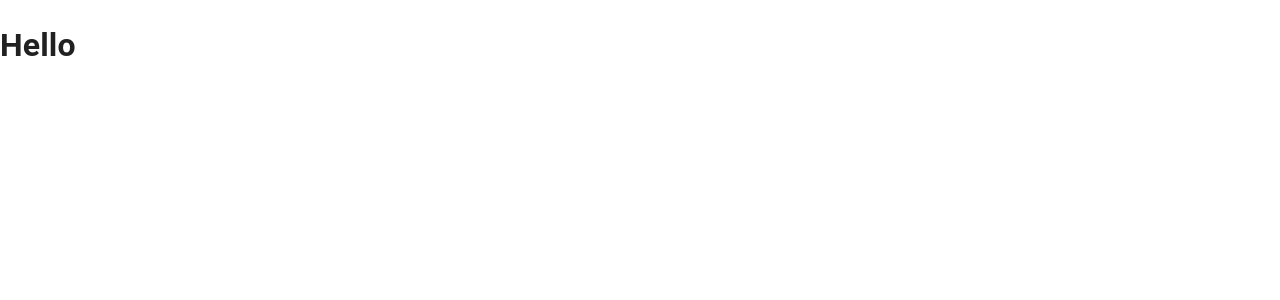
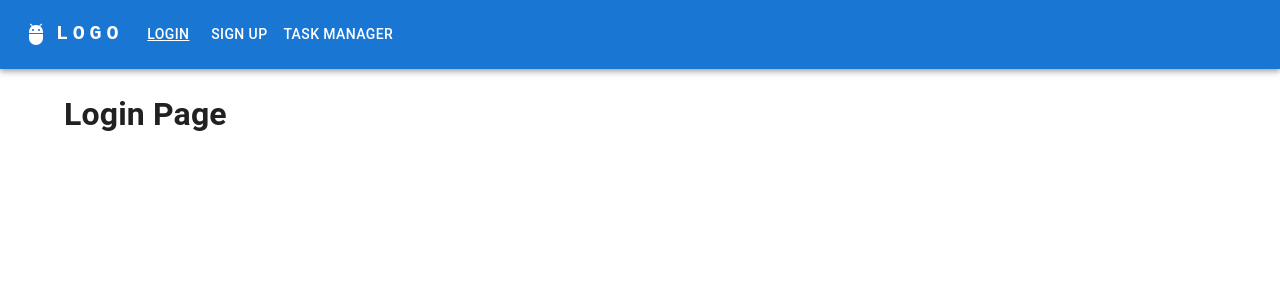
Before and after one commit to romul3003/task-manager, a React (Create React App) app: page /login in a window 1280 px wide. Shown: the top 300 px of the page. Built offline with nearby package versions, Linux system fonts and the light colour scheme.

Commit message:
Add initial routes

```diff
--- a/package.json
+++ b/package.json
@@ -19,6 +19,7 @@
     "react": "^18.2.0",
     "react-dom": "^18.2.0",
     "react-redux": "^8.0.2",
+    "react-router-dom": "6",
     "react-scripts": "5.0.1",
     "redux": "^4.2.0",
     "redux-first-history": "^5.0.12",
--- a/src/App.tsx
+++ b/src/App.tsx
@@ -1,9 +1,45 @@
 import { FC } from 'react'
+import { Routes, Route } from 'react-router-dom'
+import { Container } from '@mui/material'
+import LoginPage from './pages/LoginPage'
+import NotFoundPage from './pages/NotFoundPage'
+import SignUpPage from './pages/SignUpPage'
+import TaskManagerPage from './pages/TaskManagerPage'
+import AuthWrapper from './components/AuthWrapper'
+import ResponsiveAppBar from './components/AppBar'
 
-const App: FC = () => (
-  <h1>
-    Hello
-  </h1>
-)
+const App: FC = () => {
+  const isAuthenticated = false
+
+  return (
+    <>
+      <ResponsiveAppBar />
+      <Container>
+        <Routes>
+          <Route
+            path="/"
+            element={<AuthWrapper isAuthenticated={isAuthenticated} />}
+          />
+          <Route
+            path="/login"
+            element={<LoginPage />}
+          />
+          <Route
+            path="/signup"
+            element={<SignUpPage />}
+          />
+          <Route
+            path="/task-manager"
+            element={<TaskManagerPage />}
+          />
+          <Route
+            path="*"
+            element={<NotFoundPage />}
+          />
+        </Routes>
+      </Container>
+    </>
+  )
+}
 
 export default App
--- /dev/null
+++ b/src/components/AppBar.tsx
@@ -0,0 +1,156 @@
+import {
+  FC, useState, MouseEvent,
+} from 'react'
+import { NavLink as RouterLink } from 'react-router-dom'
+import AppBar from '@mui/material/AppBar'
+import Box from '@mui/material/Box'
+import Toolbar from '@mui/material/Toolbar'
+import IconButton from '@mui/material/IconButton'
+import Typography from '@mui/material/Typography'
+import Menu from '@mui/material/Menu'
+import MenuIcon from '@mui/icons-material/Menu'
+import Container from '@mui/material/Container'
+import AdbIcon from '@mui/icons-material/Adb'
+import Button from '@mui/material/Button'
+import MenuItem from '@mui/material/MenuItem'
+import { styled } from '@mui/material/styles'
+
+const links = [
+  {
+    to: '/login',
+    label: 'Login',
+  },
+  {
+    to: '/signup',
+    label: 'Sign up',
+  },
+  {
+    to: '/task-manager',
+    label: 'Task manager',
+  },
+]
+
+const setButtonActiveStyles = (Elem: FC) => styled(props => (
+  <Elem {...props} />
+))`
+  &.active {
+    text-decoration: underline;
+  }
+`
+
+const StyledButton = setButtonActiveStyles(Button)
+const StyledMenuItem = setButtonActiveStyles(MenuItem)
+
+const ResponsiveAppBar: FC = () => {
+  const [anchorElNav, setAnchorElNav] = useState<null | HTMLElement>(null)
+
+  const handleOpenNavMenu = (event: MouseEvent<HTMLElement>) => {
+    setAnchorElNav(event.currentTarget)
+  }
+
+  const handleCloseNavMenu = () => {
+    setAnchorElNav(null)
+  }
+
+  return (
+    <AppBar position="static">
+      <Container maxWidth="xl">
+        <Toolbar disableGutters>
+          <AdbIcon sx={{ display: { xs: 'none', md: 'flex' }, mr: 1 }} />
+          <Typography
+            variant="h6"
+            noWrap
+            component="a"
+            href="/"
+            sx={{
+              mr: 2,
+              display: { xs: 'none', md: 'flex' },
+              fontFamily: 'monospace',
+              fontWeight: 700,
+              letterSpacing: '.3rem',
+              color: 'inherit',
+              textDecoration: 'none',
+            }}
+          >
+            LOGO
+          </Typography>
+
+          <Box sx={{ flexGrow: 1, display: { xs: 'flex', md: 'none' } }}>
+            <IconButton
+              size="large"
+              aria-label="account of current user"
+              aria-controls="menu-appbar"
+              aria-haspopup="true"
+              onClick={handleOpenNavMenu}
+              color="inherit"
+            >
+              <MenuIcon />
+            </IconButton>
+            <Menu
+              id="menu-appbar"
+              anchorEl={anchorElNav}
+              anchorOrigin={{
+                vertical: 'bottom',
+                horizontal: 'left',
+              }}
+              keepMounted
+              transformOrigin={{
+                vertical: 'top',
+                horizontal: 'left',
+              }}
+              open={Boolean(anchorElNav)}
+              onClose={handleCloseNavMenu}
+              sx={{
+                display: { xs: 'block', md: 'none' },
+              }}
+            >
+              {links.map(link => (
+                <StyledMenuItem
+                  key={link.label}
+                  to={link.to}
+                  onClick={handleCloseNavMenu}
+                  component={RouterLink}
+                >
+                  <Typography textAlign="center">{link.label}</Typography>
+                </StyledMenuItem>
+              ))}
+            </Menu>
+          </Box>
+          <AdbIcon sx={{ display: { xs: 'flex', md: 'none' }, mr: 1 }} />
+          <Typography
+            variant="h5"
+            noWrap
+            component="a"
+            href=""
+            sx={{
+              mr: 2,
+              display: { xs: 'flex', md: 'none' },
+              flexGrow: 1,
+              fontFamily: 'monospace',
+              fontWeight: 700,
+              letterSpacing: '.13rem',
+              color: 'inherit',
+              textDecoration: 'none',
+            }}
+          >
+            Task Manager
+          </Typography>
+          <Box sx={{ flexGrow: 1, display: { xs: 'none', md: 'flex' } }}>
+            {links.map(link => (
+              <StyledButton
+                key={link.label}
+                to={link.to}
+                onClick={handleCloseNavMenu}
+                sx={{ my: 2, color: 'white', display: 'block' }}
+                component={RouterLink}
+              >
+                {link.label}
+              </StyledButton>
+            ))}
+          </Box>
+        </Toolbar>
+      </Container>
+    </AppBar>
+  )
+}
+export default ResponsiveAppBar
--- /dev/null
+++ b/src/components/AuthWrapper.tsx
@@ -0,0 +1,20 @@
+import { FC } from 'react'
+import { Navigate } from 'react-router-dom'
+
+type AuthWrapperType = {
+  isAuthenticated: boolean;
+}
+
+const AuthWrapper: FC<AuthWrapperType> = ({ isAuthenticated }) => (isAuthenticated ? (
+  <Navigate
+    to="/task-manager"
+    replace
+  />
+) : (
+  <Navigate
+    to="/login"
+    replace
+  />
+))
+
+export default AuthWrapper
--- a/src/index.tsx
+++ b/src/index.tsx
@@ -1,4 +1,5 @@
 import ReactDOM from 'react-dom/client'
+import { BrowserRouter } from 'react-router-dom'
 import { CssBaseline } from '@mui/material'
 import App from './App'
 
@@ -7,6 +8,9 @@ const root = ReactDOM.createRoot(
 )
 root.render(
   <CssBaseline>
-    <App />
+    <BrowserRouter>
+      <App />
+    </BrowserRouter>
+
   </CssBaseline>,
 )
--- /dev/null
+++ b/src/pages/LoginPage.tsx
@@ -0,0 +1,7 @@
+import { FC } from 'react'
+
+const LoginPage: FC = () => (
+  <h1>Login Page</h1>
+)
+
+export default LoginPage
--- /dev/null
+++ b/src/pages/NotFoundPage.tsx
@@ -0,0 +1,7 @@
+import { FC } from 'react'
+
+const NotFoundPage: FC = () => (
+  <h1>NotFound Page</h1>
+)
+
+export default NotFoundPage
--- /dev/null
+++ b/src/pages/SignUpPage.tsx
@@ -0,0 +1,7 @@
+import { FC } from 'react'
+
+const SignUpPage: FC = () => (
+  <h1>SignUp Page</h1>
+)
+
+export default SignUpPage
--- /dev/null
+++ b/src/pages/TaskManagerPage.tsx
@@ -0,0 +1,7 @@
+import { FC } from 'react'
+
+const TaskManagerPage: FC = () => (
+  <h1>TaskManager Page</h1>
+)
+
+export default TaskManagerPage
```
Also changed, not shown: 1 other file (tests, documents, lock files or other folders).
